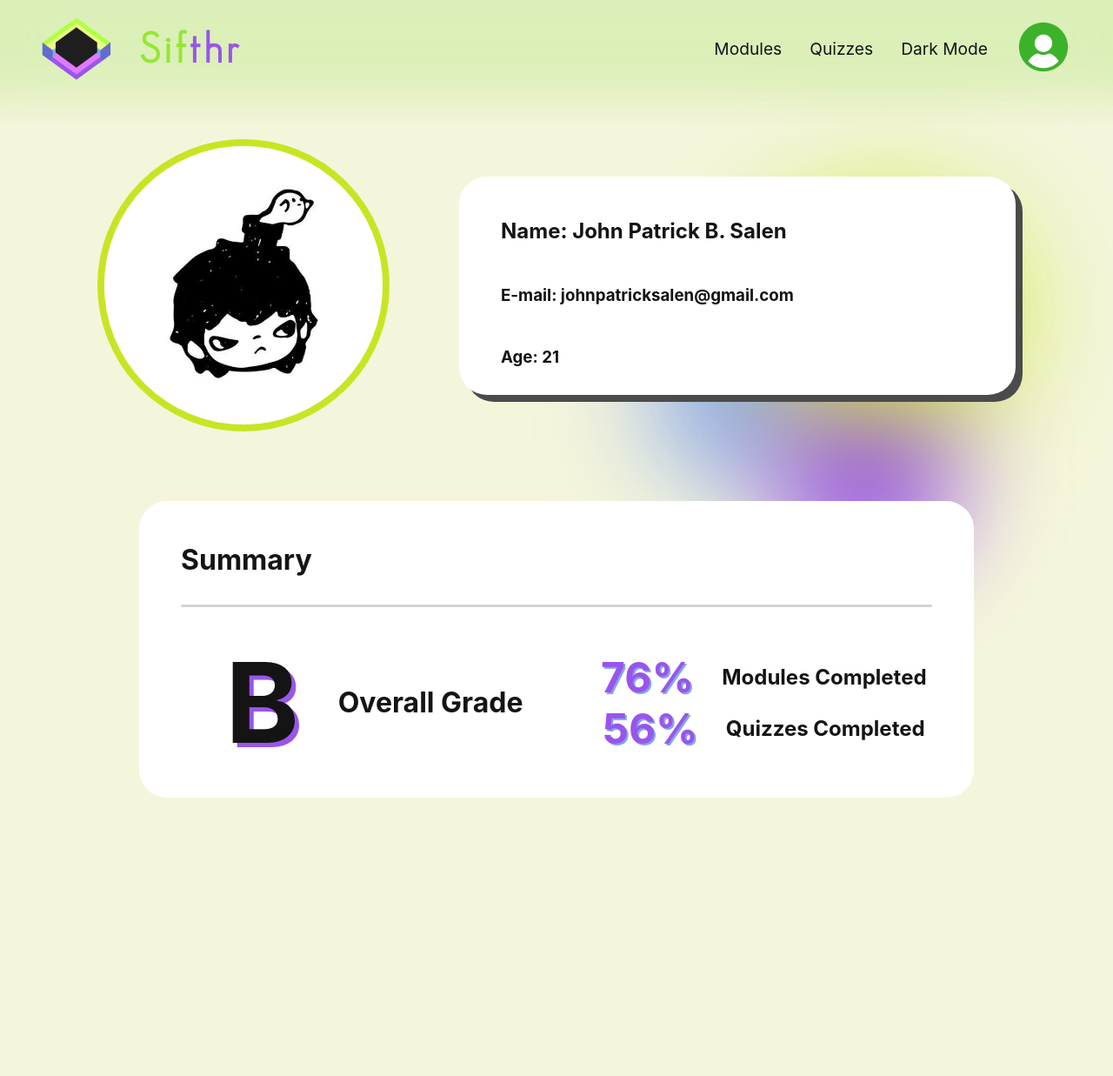
After one commit to standwall5/scam-prevention, a PHP site: page /profile.php in a window 1280 px wide. The commit adds this page. Shown: the whole page at 87% size. Run offline with PHP 8.4, Linux system fonts and the light colour scheme; data that the repository does not hold is empty.

Commit message:
Refactor code structure for improved readability and maintainability

```diff
--- a/blob.css
+++ b/blob.css
@@ -1,5 +1,22 @@
 /* Blobs by Juxtopposed */
 /* https://codepen.io/Juxtopposed/pen/BaqLEQY */
+
+:root {
+  --lime: rgb(200, 229, 36); /* #c8e524 */
+  --blue: rgb(131, 165, 240); /* #83a5f0 */
+  --purple: rgb(153, 85, 235); /* #9955eb */
+  --bgdark: #16101b;
+  /* #fdfef7 */
+  --bg: #f5f5dc;
+  --text-dark: #dbdbdb;
+  --text: #141414;
+  --nav-dark: rgba(66, 61, 112, 0.322);
+  --nav: rgba(166, 226, 110, 0.322);
+
+  --yellow: rgb(237, 183, 77); /* #edb74d */
+  --red: rgb(235, 102, 102); /* #eb6666 */
+  --green: rgb(111, 177, 138); /* #6fb18a */
+}
 
 * {
   padding: 0;
@@ -18,6 +35,10 @@ body {
   background-color: var(--bg);
   font-family: "Inter", serif;
   /* color: var(--text); */
+}
+
+body.dark {
+  background-color: var(--bgdark);
 }
 
 body::before,
@@ -205,6 +226,10 @@ nav {
   inset: -1rem 0;
 }
 
+.backdrop.dark {
+  background-color: var(--nav-dark);
+}
+
 nav ul {
   z-index: 10;
   display: flex;
@@ -215,10 +240,18 @@ nav ul {
 
 nav a {
   text-decoration: none;
+}
+
+.nav-link {
+  text-decoration: none;
   color: var(--text);
 }
 
-nav ul li:not(:first-child, :nth-child(4)) {
+.nav-link.dark {
+  color: var(--text-dark);
+}
+
+nav ul li:not(:first-child, :nth-child(5)) {
   font-size: 1.2rem;
 }
 
@@ -258,7 +291,7 @@ nav ul li:first-child {
   transition: 0.3s;
 }
 
-nav ul li:not(:first-child, :nth-child(4)) a:hover {
+nav ul li:not(:first-child, :nth-child(5)) a:hover {
   border-bottom: 3px solid var(--purple);
 }
 
@@ -294,3 +327,7 @@ footer a {
   justify-content: center;
   gap: 2rem;
 }
+
+footer.dark {
+  color: var(--text-dark);
+}
--- a/include.js
+++ b/include.js
@@ -29,3 +29,12 @@ function includeHTML() {
     }
   }
 }
+
+let backdrop = document.querySelector(".backdrop");
+backdrop.addEventListener("click", function () {
+  if (backdrop.classList.contains("dark")) {
+    backdrop.classList.remove("dark");
+  } else {
+    backdrop.classList.add("dark");
+  }
+});
--- /dev/null
+++ b/logout.php
@@ -0,0 +1,6 @@
+<?php
+$_SESSION[] = '';
+
+session_destroy();
+
+header("location: index.php");
--- a/navbar.html
+++ b/navbar.html
@@ -1,15 +1,21 @@
 <nav>
   <ul type="none">
     <li class="brand-icon">
-      <a href="#"
+      <a href="homepage.php"
         ><img src="res/images/logoModuleFinal.png" alt="" />
         <h1>Sif<span>thr</span></h1></a
       >
     </li>
-    <li><a href="#">Modules</a></li>
-    <li><a href="#">Quizzes</a></li>
+    <li><a class="nav-link" href="#">Modules</a></li>
+    <li><a class="nav-link" href="#">Quizzes</a></li>
+    <li>
+      <a href="#" id="dark-mode" class="nav-link">Dark Mode</a>
+    </li>
+
     <li id="user-icon">
-      <a href="#"><img src="res/images/userIcon.png" alt="" /></a>
+      <a class="nav-link" href="profile.php"
+        ><img src="res/images/userIcon.png" alt=""
+      /></a>
     </li>
   </ul>
   <div class="backdrop"></div>
--- /dev/null
+++ b/profile.css
@@ -0,0 +1,160 @@
+:root {
+  --lime: rgb(200, 229, 36); /* #c8e524 */
+  --blue: rgb(131, 165, 240); /* #83a5f0 */
+  --purple: rgb(153, 85, 235); /* #9955eb */
+  /* --bg: #16101b; #fdfef7 */
+  --bg: #f5f5dc;
+  --text-dark: #dbdbdb;
+  --text: #141414;
+  --nav-dark: rgba(66, 61, 112, 0.322);
+  --nav: rgba(166, 226, 110, 0.322);
+
+  --yellow: rgb(237, 183, 77); /* #edb74d */
+  --red: rgb(235, 102, 102); /* #eb6666 */
+  --green: rgb(111, 177, 138); /* #6fb18a */
+}
+
+.container {
+  margin: 5rem;
+  display: flex;
+  align-items: center;
+  justify-content: center;
+  flex-direction: column;
+  flex-wrap: wrap;
+  height: auto;
+  margin-top: 10rem;
+}
+
+.box {
+  transition: 0.3s;
+  position: relative;
+  padding: 3rem 3rem 2rem 3rem;
+  display: flex;
+  flex-direction: column;
+  justify-content: space-around;
+  gap: 3rem;
+  border-radius: 2rem;
+  color: var(--text);
+
+  /* border: 10px solid rgba(255, 255, 255, 0.5);
+    border-radius: 1rem; */
+}
+
+.box::before {
+  content: "";
+  position: absolute;
+  inset: 0;
+  border-radius: 2rem;
+  /* filter: url(#noiseFilter); */
+  opacity: 0.7; /* Only the background becomes transparent */
+  z-index: -1;
+}
+
+.profile-container {
+  display: flex;
+  align-items: center;
+  justify-content: center;
+  gap: 5rem;
+}
+
+.profile-image-container {
+  position: relative;
+  display: flex;
+  justify-content: center;
+  align-items: center;
+  border: 0.5rem solid var(--lime);
+  border-radius: 50%;
+}
+
+.profile-image {
+  position: relative;
+  display: flex;
+  justify-content: center;
+  align-items: center;
+  overflow: hidden;
+  width: 20rem;
+  height: 20rem;
+  border-radius: 100%;
+  background-color: white;
+  transition: box-shadow 0.25s;
+}
+
+.profile-image img {
+  object-fit: cover;
+  object-position: center;
+  width: 70%;
+}
+
+.profile-image.hover {
+  /* box-shadow: 0.5rem 0.5rem 0 var(--lime); */
+  filter: brightness(0.8);
+  cursor: pointer;
+}
+
+#profileImgTxt {
+  display: none;
+  position: absolute;
+  color: white;
+  z-index: 2;
+  font-size: 2rem;
+  pointer-events: none;
+}
+
+.profile-details {
+  width: 40rem;
+  background-color: #fff;
+  box-shadow: 0.5rem 0.5rem 0 rgb(75, 75, 75);
+  justify-content: start;
+}
+
+/* .profile-details::before {
+  background-color: white;
+} */
+
+.summary {
+  width: 60rem;
+  background-color: #fff;
+}
+
+.summary-details {
+  width: 100%;
+  display: flex;
+  justify-content: space-around;
+  align-items: center;
+  gap: 2rem;
+  font-size: 2rem;
+  font-weight: bold;
+}
+
+.summary-details h1 {
+  text-shadow: 5px 5px 0 var(--purple);
+  font-size: 8rem;
+}
+
+.summary-percent p {
+  width: 100%;
+  display: flex;
+  align-items: center;
+  justify-content: center;
+  gap: 2rem;
+  font-weight: bold;
+  font-size: 1.5rem;
+}
+
+.summary-percent p span {
+  color: var(--purple);
+  text-shadow: 2px 2px 0 var(--blue);
+  font-size: 3rem;
+}
+
+.spacer {
+  height: 5rem;
+}
+
+.line {
+  width: 100%;
+  border-bottom: 3px solid rgb(211, 211, 211);
+  border-radius: 1rem;
+  margin-top: -1rem;
+  margin-bottom: -1rem;
+}
--- /dev/null
+++ b/profile.php
@@ -0,0 +1,106 @@
+<?php
+    // session_start();
+    // $name     = $_SESSION['name'];
+    // $fullName = $_SESSION['fullName'];
+    // $email    = $_SESSION['email'];
+    // $age      = $_SESSION['age'];
+?>
+
+<!DOCTYPE html>
+<html lang="en">
+<head>
+    <meta charset="UTF-8">
+    <meta name="viewport" content="width=device-width, initial-scale=1.0">
+    <title>Profile | Sifthr</title>
+    <link
+      rel="shortcut icon"
+      href="res/images/logoModuleFinal.png"
+      type="image/x-icon"
+    />
+    <link rel="stylesheet" href="blob.css" />
+
+    <link rel="stylesheet" href="profile.css" />
+</head>
+<body>
+<div w3-include-html="navbar.html"></div>
+    <div class="blob-cont">
+      <div class="yellow blob"></div>
+      <div class="red blob"></div>
+      <div class="green blob"></div>
+    </div>
+
+    <div class="container">
+        <div class="profile-container">
+          <div class="profile-image-container">
+          <h2 id="profileImgTxt">Upload picture</h2>
+
+            <div class="profile-image">
+                <img src="res/images/testProfileImg.jpg" alt="#">
+            </div>
+            </div>
+            <div class="profile-details box">
+              <!-- <h2><?php echo $fullName ?></h2>
+              <h3><?php echo $email ?></h3>
+              <h3><?php echo $age ?></h3> -->
+              <h2>Name: <span>John Patrick B. Salen</span></h2>
+              <h3>E-mail: <span>johnpatricksalen@gmail.com</span></h3>
+              <h3>Age: <span>21</span></h3>
+            </div>
+        </div>
+        <div class="spacer"></div>
+        <div class="stats-container">
+          <div class="summary box">
+            <h1>Summary</h1>
+            <div class="line"></div>
+            <div class="summary-details">
+              <p><h1>B</h1>Overall Grade</p>
+              <div class="summary-percent">
+                <p><span>76%</span>Modules Completed</p>
+                <p><span>56%</span>Quizzes Completed</p>
+              </div>
+            </div>
+          </div>
+          <div class="spacer"></div>
+          <div class="modules-history box"></div>
+          <div class="quiz-history box"></div>
+        </div>
+    </div>
+
+    <svg id="filterSvg">
+      <filter id="noiseFilter">
+        <feTurbulence
+          type="fractalNoise"
+          baseFrequency=".6"
+          stitchTiles="stitch"
+        />
+        <feColorMatrix
+          in="colorNoise"
+          type="matrix"
+          values="1 0 0 0 0 0 1 0 0 0 0 0 1 0 0 0 0 0 1 0"
+        />
+        <feComposite operator="in" in2="SourceGraphic" result="monoNoise" />
+        <feBlend in="SourceGraphic" in2="monoNoise" mode="screen" />
+      </filter>
+    </svg>
+
+    <script>
+      let profile = document.querySelector(".profile-image");
+      let profileImgTxt = document.getElementById("profileImgTxt");
+      profile.addEventListener("mouseover", function (e) {
+          profile.classList.add("hover");
+          profileImgTxt.style.display = "block";
+      })
+
+      profile.addEventListener("mouseout", function (e) {
+          profile.classList.remove("hover");
+          profileImgTxt.style.display = "none";
+      })
+
+    </script>
+
+    <script src="include.js"></script>
+    <script>
+      includeHTML();
+    </script>
+</body>
+</html>
```
Also changed, not shown: guest.php (added, +8 -0 lines), homepage.php (renamed from homepage.html, +7 -1 lines), index.css (+11 -8 lines), index.html (+20 -8 lines), index.js (+89 -9 lines), login.php (+14 -3 lines), signup.php (+43 -0 lines), res/images/testProfileImg.jpg (added).
